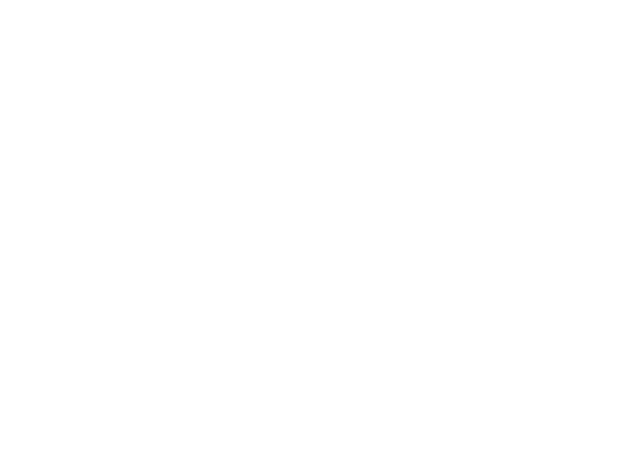
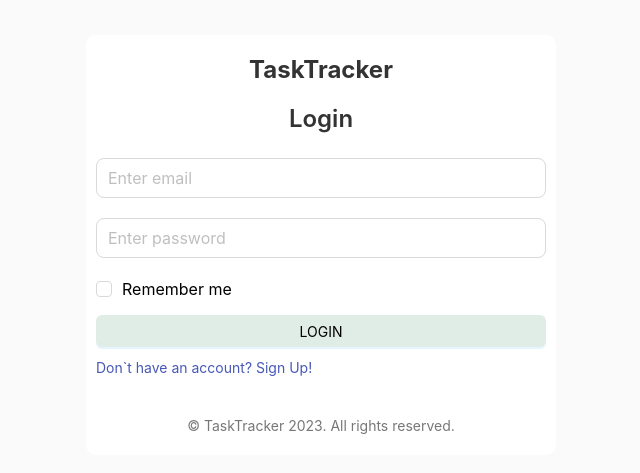
Before and after one commit to NadiiaNanivska/tasktracker-ui, a React (Create React App) app: page /login in a window 1280 px wide. Before the commit this address had no page. Shown: the part 155-628 px from the top of the page, without its empty margins (319-959 px from the left). Built offline with nearby package versions, Linux system fonts and the light colour scheme.

Commit message:
Added login component

```diff
--- a/src/App.js
+++ b/src/App.js
@@ -1,6 +1,7 @@
 import './App.css';
 import {BrowserRouter, Route, Routes} from 'react-router-dom';
 import Home from "./components/Home";
+import Login from "./components/Login";
 
 function App() {
   return (
@@ -8,6 +9,7 @@ function App() {
        <BrowserRouter>
          <Routes>
            <Route path="/tasks" element={<Home />}></Route>
+             <Route path="/login" element={<Login />}></Route>
          </Routes>
        </BrowserRouter>
       </>
--- /dev/null
+++ b/src/components/Login.js
@@ -0,0 +1,39 @@
+import React, { useContext, useState, useEffect } from 'react';
+import '../styles/Login.css';
+import {Button, Input, Checkbox} from 'antd';
+import {PlusOutlined} from "@ant-design/icons";
+const Login = () => {
+    return (
+        <div className="login">
+            <div className="login-block">
+                <div className="login-head">
+                    <div className="login-head-wrapper">
+                        <div className="login-head-name">TaskTracker</div>
+                        <div className="login-head-text">Login</div>
+                    </div>
+                    <div className="login-credentials-wrapper">
+                        <Input size="large" className="login-input" placeholder="Enter email" />
+                        <Input size="large" className="login-input" placeholder="Enter password" />
+                    </div>
+                    <div className="login-remember-wrapper">
+                        <Checkbox />
+                        <span>Remember me</span>
+                    </div>
+                    <div className="login-button-wrapper">
+                    <Button type="primary" className="card-add-btn">
+                        LOGIN
+                    </Button>
+                    </div>
+                    <a href="/register" className="login-without-account">
+                        Don`t have an account? Sign Up!
+                    </a>
+                    <div className="login-copyright">
+                        &copy; TaskTracker 2023. All rights reserved.
+                    </div>
+                </div>
+            </div>
+        </div>
+    );
+};
+
+export default Login;
--- /dev/null
+++ b/src/styles/Login.css
@@ -0,0 +1,90 @@
+.login {
+    background-color: #fafafa;
+    display: flex;
+    justify-content: center;
+    align-items: center; /* Додайте цей рядок для вертикального вирівнювання */
+    height: 100vh;
+}
+
+.login-block {
+    border-radius: 10px;
+    background-color: white;
+    width: 450px;
+    height: 400px;
+    display: flex;
+    justify-content: center;
+    padding: 10px;
+}
+
+.login-head-wrapper {
+    padding-top: 10px;
+    display: flex;
+    flex-direction: column;
+    align-items: center;
+}
+
+.login-head-name {
+    font-size: 24px;
+    font-weight: bold;
+    color: #333;
+    margin-bottom: 10px;
+}
+
+.login-head-text {
+    margin-top: 10px;
+    font-size: 24px;
+    font-weight: 600;
+    color: #333;
+}
+
+.login-credentials-wrapper {
+    padding-top: 25px;
+}
+
+.login-input {
+    margin-bottom: 20px;
+}
+
+.login-remember-wrapper {
+    display: flex;
+    align-items: center;
+    gap: 10px;
+}
+
+.login-remember-wrapper span{
+    font-size: 16px;
+}
+
+.login-button-wrapper {
+    display: flex;
+    justify-content: center;
+}
+
+.ant-btn.ant-btn-primary {
+    width: 100%;
+    margin-bottom: 10px;
+    background-color: #a7c9b859;
+    color: black;
+}
+
+.ant-btn.ant-btn-primary:hover {
+    background-color: #a7c9b999!important;
+    color: black!important;
+}
+
+.login-without-account{
+    text-decoration: none;
+    color: #4758b7;
+    font-size: 14px;
+}
+
+.login-without-account:hover{
+    color: #8994d1;
+}
+
+.login-copyright {
+    font-size: 14px;
+    color: #777;
+    text-align: center;
+    margin-top: 40px;
+}
```
